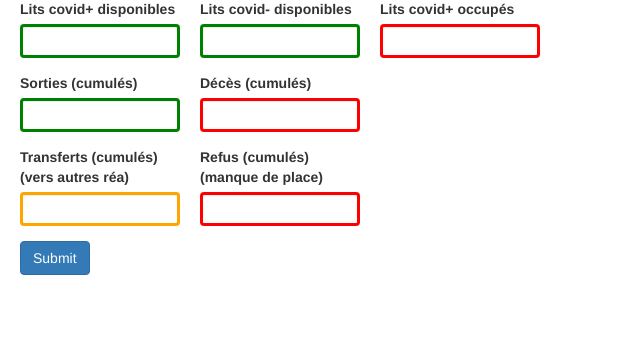
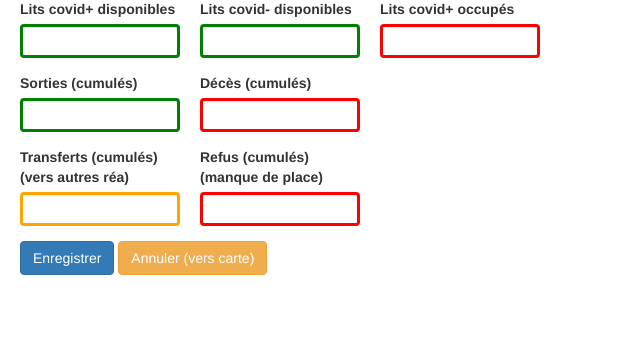
Before and after one commit to icubam/icubam, a Python web app: template icubam/www/templates/update_form.html in a window 1280 px wide. Shown: the part 101-442 px from the top of the page, without its empty margins (0-640 px from the left). Run offline with Jinja, Linux system fonts and the light colour scheme; the template is opened without the code that fills it, so the values that code supplies are empty; some libraries are stand-ins or nearby versions.

Commit message:
cancel button

```diff
--- a/icubam/www/templates/update_form.html
+++ b/icubam/www/templates/update_form.html
@@ -91,8 +91,13 @@
         </div>
 
 
-        <div class="col-auto">
-          <button type="submit" class="btn btn-primary mb-2">Submit</button>
+        <div class="buttons">
+          <button type="submit" class="btn btn-primary mb-2" name='{{save_button}}'>
+            Enregistrer
+          </button>
+          <button type="submit" class="btn btn-warning mb-2" name='button_cancel'>
+            Annuler (vers carte)
+          </button>
         </div>
       </form>
     </div>
```
Also changed, not shown: icubam/www/handlers/update.py (+11 -3 lines).
